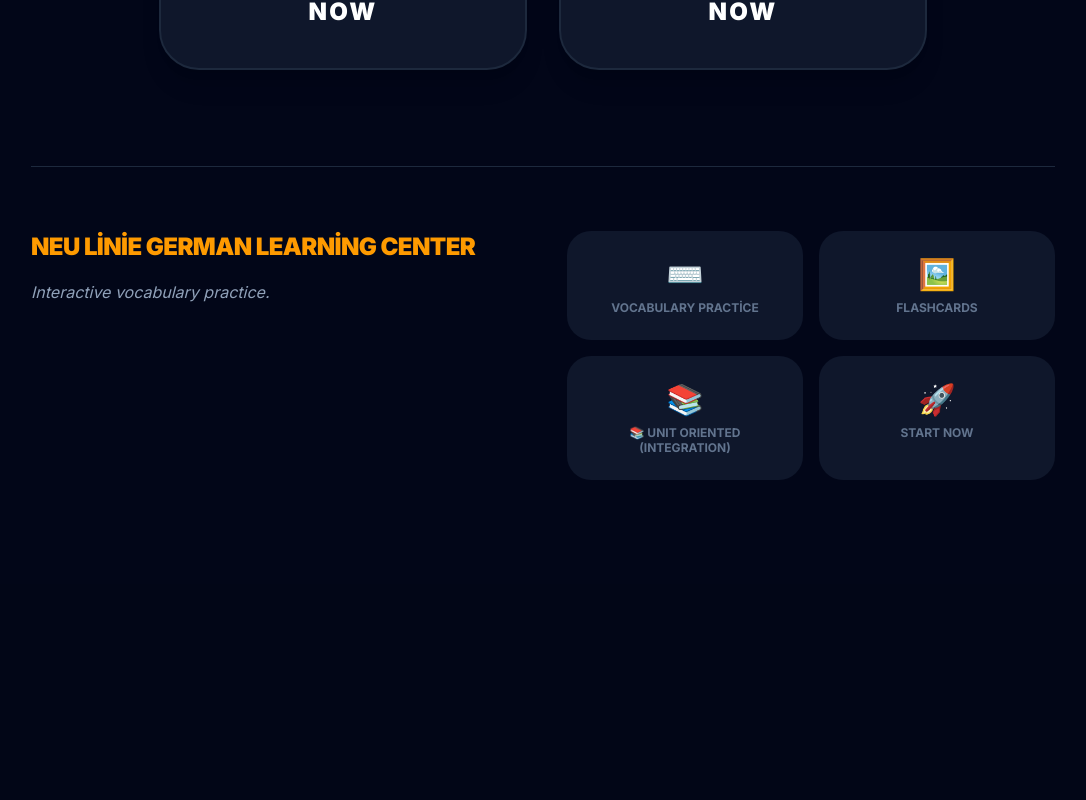
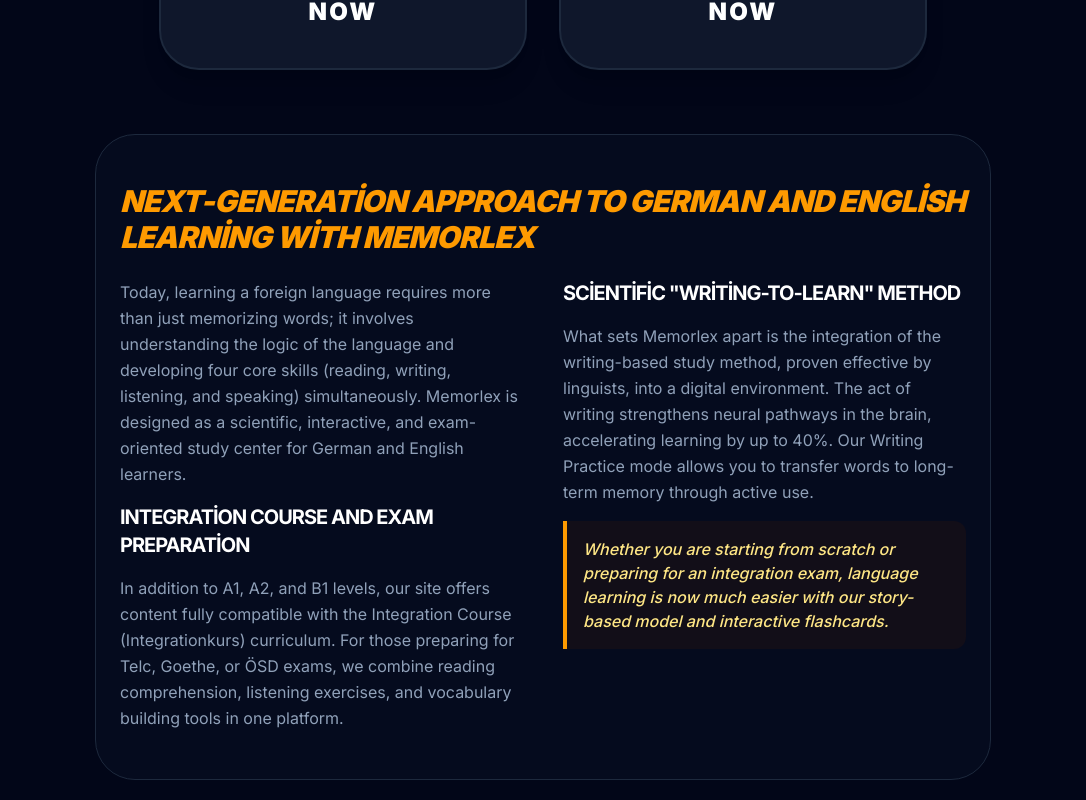
Before and after one commit to barashhelvadzhaoglu/memorlex, a Next.js app: page /en in a window 1280 px wide. Shown: the part 640-1440 px from the top of the page, without its empty margins (97-1183 px from the left). Before the commit the page ends 1224 px from the top, so only its background shows below. Built offline with nearby package versions, Linux system fonts and the light colour scheme.

Commit message:
feat: hikaye sayfasına youtube video entegrasyonu eklendi

```diff
--- a/app/[lang]/page.tsx
+++ b/app/[lang]/page.tsx
@@ -2,27 +2,18 @@
 import { getDictionary } from '@/dictionaries';
 import { Metadata } from 'next';
 
-// ✅ Desteklenen diller
 type ValidLangs = "en" | "tr" | "de" | "uk" | "es";
 
 export async function generateStaticParams() {
   return [
-    { lang: 'en' },
-    { lang: 'tr' },
-    { lang: 'de' },
-    { lang: 'uk' },
-    { lang: 'es' }
+    { lang: 'en' }, { lang: 'tr' }, { lang: 'de' }, { lang: 'uk' }, { lang: 'es' }
   ];
 }
 
 export async function generateMetadata({ params }: { params: Promise<{ lang: string }> }): Promise<Metadata> {
   const { lang } = await params;
   const dict = await getDictionary(lang as ValidLangs);
-
-  return {
-    title: `Memorlex | ${dict.title}`,
-    description: dict.description
-  };
+  return { title: `Memorlex | ${dict.title}`, description: dict.description };
 }
 
 export default async function LanguagePage({ params }: { params: Promise<{ lang: string }> }) {
@@ -34,73 +25,76 @@
 
       {/* Hero Section */}
       <section className="text-center max-w-4xl mt-16 mb-16">
-        <h1 className="text-7xl font-black mb-6 uppercase italic tracking-tighter text-amber-500">
-          Memorlex
-        </h1>
-
-        <h2 className="text-2xl md:text-3xl font-bold mb-6 leading-tight">
-          {dict.home?.title}
-        </h2>
-
-        <p className="text-slate-500 dark:text-slate-400 font-bold mb-8 uppercase tracking-widest text-sm">
-          {dict.home?.sub}
-        </p>
-
+        <h1 className="text-7xl font-black mb-6 uppercase italic tracking-tighter text-amber-500">Memorlex</h1>
+        <h2 className="text-2xl md:text-3xl font-bold mb-6 leading-tight">{dict.home?.title}</h2>
+        <p className="text-slate-500 dark:text-slate-400 font-bold mb-8 uppercase tracking-widest text-sm">{dict.home?.sub}</p>
         <div className="flex flex-wrap justify-center gap-3">
           {['A1', 'A2', 'B1', 'Integration'].map((tag) => (
-            <span key={tag} className="px-4 py-1.5 bg-amber-100 dark:bg-amber-900/40 text-amber-700 dark:text-amber-400 rounded-lg text-xs font-black uppercase">
-              #{tag}
-            </span>
+            <span key={tag} className="px-4 py-1.5 bg-amber-100 dark:bg-amber-900/40 text-amber-700 dark:text-amber-400 rounded-lg text-xs font-black uppercase">#{tag}</span>
           ))}
         </div>
       </section>
 
-      {/* Subject Selection (German / English Cards) */}
-      <div className="grid grid-cols-1 md:grid-cols-2 gap-8 w-full max-w-3xl mb-24">
-        {[
-          { id: 'german', flag: '🇩🇪' },
-          { id: 'english', flag: '🇬🇧' }
-        ].map((subject) => (
-          <Link
-            key={subject.id}
-            href={`/${lang}/${subject.id}`}
-            className="group p-10 bg-slate-50 dark:bg-slate-900 border-2 border-slate-100 dark:border-slate-800 rounded-[40px] hover:border-amber-500 transition-all shadow-xl text-center"
-          >
-            <span className="text-6xl block mb-4 group-hover:scale-110 transition-transform">
-              {subject.flag}
-            </span>
+      {/* Subject Selection */}
+      <div className="grid grid-cols-1 md:grid-cols-2 gap-8 w-full max-w-3xl mb-16">
+        {[{ id: 'german', flag: '🇩🇪' }, { id: 'english', flag: '🇬🇧' }].map((subject) => (
+          <Link key={subject.id} href={`/${lang}/${subject.id}`} className="group p-10 bg-slate-50 dark:bg-slate-900 border-2 border-slate-100 dark:border-slate-800 rounded-[40px] hover:border-amber-500 transition-all shadow-xl text-center">
+            <span className="text-6xl block mb-4 group-hover:scale-110 transition-transform">{subject.flag}</span>
             <span className="text-2xl font-black uppercase tracking-widest">
-              {/* @ts-ignore - JSON keys are dynamic */}
+              {/* @ts-ignore */}
               {dict.subjects?.[subject.id]} {dict.start}
             </span>
           </Link>
         ))}
       </div>
 
+      {/* ✅ Dinamik SEO İçeriği Bölümü */}
+      {dict.seoContent && (
+        <section className="max-w-4xl w-full py-12 px-6 bg-slate-50/50 dark:bg-slate-900/30 rounded-[40px] mb-24 border border-slate-100 dark:border-slate-800">
+          <div className="prose prose-slate dark:prose-invert max-w-none">
+            <h2 className="text-3xl font-black text-amber-500 uppercase mb-6 italic tracking-tight">
+              {dict.seoContent.title}
+            </h2>
+            <div className="grid grid-cols-1 md:grid-cols-2 gap-10 text-slate-600 dark:text-slate-400">
+              <div className="space-y-4 text-sm md:text-base">
+                <p className="leading-relaxed">{dict.seoContent.p1}</p>
+                <h3 className="text-xl font-bold text-slate-900 dark:text-white uppercase tracking-tighter">
+                  {dict.seoContent.h2_1}
+                </h3>
+                <p className="leading-relaxed">{dict.seoContent.p2}</p>
+              </div>
+              <div className="space-y-4 text-sm md:text-base">
+                <h3 className="text-xl font-bold text-slate-900 dark:text-white uppercase tracking-tighter">
+                  {dict.seoContent.h2_2}
+                </h3>
+                <p className="leading-relaxed">{dict.seoContent.p3}</p>
+                <div className="p-4 border-l-4 border-amber-500 bg-amber-50 dark:bg-amber-950/20 rounded-r-xl">
+                  <p className="italic font-medium text-amber-800 dark:text-amber-200">
+                    {dict.seoContent.footerNote}
+                  </p>
+                </div>
+              </div>
+            </div>
+          </div>
+        </section>
+      )}
+
       {/* Footer / Features Section */}
       <section className="max-w-5xl w-full grid grid-cols-1 md:grid-cols-2 gap-12 border-t border-slate-100 dark:border-slate-800 pt-16 mb-20">
         <div className="space-y-4 text-center md:text-left">
-          <h3 className="text-2xl font-black uppercase tracking-tight text-amber-500">
-            {dict.title}
-          </h3>
-          <p className="text-slate-600 dark:text-slate-400 leading-relaxed italic">
-            {dict.description}
-          </p>
+          <h3 className="text-2xl font-black uppercase tracking-tight text-amber-500">{dict.title}</h3>
+          <p className="text-slate-600 dark:text-slate-400 leading-relaxed italic">{dict.description}</p>
         </div>
-
         <div className="grid grid-cols-2 gap-4 text-center">
           {[
             { icon: '⌨️', label: dict.practice },
-            // ✅ Düzeltme: Hata veren flashcardsLabel yerine flashcards.flip veya sabit bir string kullanıldı
             { icon: '🖼️', label: (dict as any).flashcardsLabel || "Flashcards" },
             { icon: '📚', label: dict.categories?.integration },
             { icon: '🚀', label: dict.start }
           ].map((item, index) => (
             <div key={index} className="p-6 bg-slate-50 dark:bg-slate-900 rounded-3xl border border-transparent hover:border-amber-500/20 transition-colors">
               <span className="text-3xl mb-2 block">{item.icon}</span>
-              <span className="font-bold block text-[10px] md:text-xs uppercase text-slate-500 leading-tight">
-                {item.label}
-              </span>
+              <span className="font-bold block text-[10px] md:text-xs uppercase text-slate-500 leading-tight">{item.label}</span>
             </div>
           ))}
         </div>
--- a/dictionaries/de.json
+++ b/dictionaries/de.json
@@ -6,6 +6,15 @@
   "subjects": {
     "german": "Deutsch",
     "english": "Englisch"
+  },
+  "seoContent": {
+    "title": "Ein moderner Ansatz zum Deutsch- und Englischlernen mit Memorlex",
+    "p1": "Heutzutage erfordert das Erlernen einer Fremdsprache mehr als nur das Auswendiglernen von Wörtern. Es geht darum, die Logik der Sprache zu verstehen und die vier Grundfertigkeiten (Lesen, Schreiben, Hören und Sprechen) gleichzeitig zu entwickeln. Memorlex ist ein wissenschaftlich fundiertes, interaktives und prüfungsorientiertes Lernzentrum für Deutsch- und Englischlernende.",
+    "h2_1": "Integrationskurs und Prüfungsvorbereitung",
+    "p2": "Zusätzlich zu den Niveaus A1, A2 und B1 bietet unsere Seite Inhalte, die vollständig auf das Curriculum des Integrationskurses abgestimmt sind. Für die Vorbereitung auf Telc-, Goethe- oder ÖSD-Prüfungen vereinen wir Leseverständnis, Hörverbindungen und Vokabeltraining auf einer Plattform.",
+    "h2_2": "Wissenschaftliche Schreibmethode",
+    "p3": "Das Besondere an Memorlex ist die digitale Integration der schreibbasierten Lernmethode, die von Sprachwissenschaftlern als besonders effektiv eingestuft wird. Das Schreiben stärkt die neuronalen Bahnen im Gehirn und beschleunigt den Lernprozess um bis zu 40 %. Mit unserem Schreibtraining können Sie Vokabeln aktiv in Ihr Langzeitgedächtnis übertragen.",
+    "footerNote": "Egal, ob Sie Anfänger sind oder sich auf eine Integrationsprüfung vorbereiten – mit unserem geschichtenbasierten Modell und interaktiven Karteikarten wird Sprachenlernen zum Erfolg."
   },
   "levels": {
     "selectTitle": "Wählen Sie das Niveau, das Sie lernen möchten:"
@@ -27,7 +36,7 @@
   "title": "Neu Linie Deutsch-Lernzentrum",
   "description": "Interaktives Vokabeltraining.",
   "practice": "Schreibübung",
-  "flashcards": "Flashcards",
+  "flashcardsLabel": "Flashcards",
   "start": "Jetzt starten",
   "unit": {
     "description": "Wählen Sie den Lernmodus:",
--- a/dictionaries/en.json
+++ b/dictionaries/en.json
@@ -6,6 +6,15 @@
   "subjects": {
     "german": "German",
     "english": "English"
+  },
+  "seoContent": {
+    "title": "Next-Generation Approach to German and English Learning with Memorlex",
+    "p1": "Today, learning a foreign language requires more than just memorizing words; it involves understanding the logic of the language and developing four core skills (reading, writing, listening, and speaking) simultaneously. Memorlex is designed as a scientific, interactive, and exam-oriented study center for German and English learners.",
+    "h2_1": "Integration Course and Exam Preparation",
+    "p2": "In addition to A1, A2, and B1 levels, our site offers content fully compatible with the Integration Course (Integrationkurs) curriculum. For those preparing for Telc, Goethe, or ÖSD exams, we combine reading comprehension, listening exercises, and vocabulary building tools in one platform.",
+    "h2_2": "Scientific \"Writing-to-Learn\" Method",
+    "p3": "What sets Memorlex apart is the integration of the writing-based study method, proven effective by linguists, into a digital environment. The act of writing strengthens neural pathways in the brain, accelerating learning by up to 40%. Our Writing Practice mode allows you to transfer words to long-term memory through active use.",
+    "footerNote": "Whether you are starting from scratch or preparing for an integration exam, language learning is now much easier with our story-based model and interactive flashcards."
   },
   "levels": {
     "selectTitle": "Select the level you want to study:"
@@ -27,7 +36,7 @@
   "title": "Neu Linie German Learning Center",
   "description": "Interactive vocabulary practice.",
   "practice": "Vocabulary Practice",
-  "flashcards": "Flashcards",
+  "flashcardsLabel": "Flashcards",
   "start": "Start Now",
   "unit": {
     "description": "Choose the mode you want to study:",
--- a/dictionaries/es.json
+++ b/dictionaries/es.json
@@ -6,6 +6,15 @@
   "subjects": {
     "german": "Alemán",
     "english": "Inglés"
+  },
+  "seoContent": {
+    "title": "Un enfoque de nueva generación para aprender alemán e inglés con Memorlex",
+    "p1": "Hoy en día, aprender un idioma extranjero requiere más que memorizar palabras; implica comprender la lógica del lenguaje y desarrollar simultáneamente cuatro habilidades principales: lectura, escritura, escucha y habla. Memorlex está diseñado como un centro de estudio científico, interactivo y orientado a exámenes para estudiantes de alemán e inglés.",
+    "h2_1": "Curso de Integración y Preparación para Exámenes",
+    "p2": "Además de los niveles A1, A2 y B1, nuestro sitio ofrece contenido totalmente compatible con el plan de estudios del Curso de Integración (Integrationkurs). Para quienes se preparan para los exámenes Telc, Goethe o ÖSD, combinamos herramientas de comprensión lectora, ejercicios de escucha y ampliación de vocabulario en una sola plataforma.",
+    "h2_2": "Método Científico de \"Aprender Escribiendo\"",
+    "p3": "Lo que diferencia a Memorlex es la integración del método de estudio basado en la escritura, cuya eficacia ha sido demostrada por lingüistas, en un entorno digital. El acto de escribir fortalece las vías neuronales del cerebro, acelerando el aprendizaje hasta en un 40%. Nuestro modo de Práctica de Escritura le permite transferir palabras a la memoria a largo plazo mediante el uso activo.",
+    "footerNote": "Ya sea que esté comenzando desde cero o preparándose para un examen de integración, aprender idiomas es ahora mucho más fácil con nuestro modelo basado en historias y tarjetas interactivas."
   },
   "levels": {
     "selectTitle": "Selecciona el nivel que quieres estudiar:"
--- a/dictionaries/tr.json
+++ b/dictionaries/tr.json
@@ -6,6 +6,15 @@
   "subjects": {
     "german": "Almanca",
     "english": "İngilizce"
+  },
+  "seoContent": {
+    "title": "Memorlex ile Almanca ve İngilizce Öğreniminde Yeni Nesil Yaklaşım",
+    "p1": "Günümüzde yabancı dil öğrenmek, sadece kelime ezberlemekten öte, dilin mantığını kavramayı ve dört temel beceriyi (okuma, yazma, dinleme, konuşma) eş zamanlı geliştirmeyi gerektirir. Memorlex, özellikle Almanca ve İngilizce öğrenenler için bilimsel temellere dayanan, interaktif ve sınav odaklı bir çalışma merkezi olarak tasarlanmıştır.",
+    "h2_1": "Entegrasyon Kursu ve Sınav Hazırlığı",
+    "p2": "Sitemiz, Almanca öğreniminde hayati önem taşıyan A1, A2 ve B1 seviyelerine ek olarak, Entegrasyon Kursu (Integrationkurs) müfredatına tam uyumlu içerikler sunar. Telc, Goethe veya ÖSD sınavlarına hazırlananlar için okuduğunu anlama, dinleme alıştırmaları ve kelime dağarcığı geliştirme araçlarını tek platformda birleştiriyoruz.",
+    "h2_2": "Bilimsel \"Yazarak Çalışma\" Metodu",
+    "p3": "Memorlex'i diğer platformlardan ayıran en önemli özellik, dil bilimciler tarafından etkinliği kanıtlanmış olan yazarak çalışma metodunu dijital ortama entegre etmiş olmasıdır. Yazma eylemi beyindeki nöral yolları güçlendirerek öğrenmeyi %40'a kadar hızlandırır. Sitemizdeki Yazma Pratiği modu sayesinde kelimeleri aktif olarak kullanarak kalıcı hafızanıza aktarabilirsiniz.",
+    "footerNote": "İster sıfırdan başlıyor olun, ister entegrasyon sınavına hazırlanıyor olun; hikaye tabanlı öğrenme modeli ve interaktif flashcard sistemiyle dil öğrenmek artık çok daha kolay."
   },
   "levels": {
     "selectTitle": "Çalışmak istediğiniz seviyeyi seçin:"
--- a/dictionaries/uk.json
+++ b/dictionaries/uk.json
@@ -6,6 +6,15 @@
   "subjects": {
     "german": "Німецька",
     "english": "Англійська"
+  },
+  "seoContent": {
+    "title": "Нове покоління підходу до вивчення німецької та англійської мов з Memorlex",
+    "p1": "Сьогодні вивчення іноземної мови вимагає більше, ніж просто запам'ятовування слів; воно передбачає розуміння логіки мови та одночасний розвиток чотирьох основних навичок: читання, письма, аудіювання та говоріння. Memorlex розроблений як науковий, інтерактивний та орієнтований на іспити навчальний центр для тих, хто вивчає німецьку та англійську мови.",
+    "h2_1": "Інтеграційний курс та підготовка до іспитів",
+    "p2": "Окрім рівнів A1, A2 та B1, наш сайт пропонує контент, повністю сумісний із навчальною програмою інтеграційного курсу (Integrationkurs). Для тих, хто готується до іспитів Telc, Goethe або ÖSD, ми поєднуємо інструменти для розуміння прочитаного, вправи з аудіювання та розширення словникового запасу на одній платформі.",
+    "h2_2": "Науковий метод «навчання через письмо»",
+    "p3": "Що відрізняє Memorlex, так це інтеграція методу навчання на основі письма, ефективність якого доведена лінгвістами, у цифрове середовище. Процес письма зміцнює нейронні шляхи в мозку, прискорюючи навчання до 40%. Наш режим письмової практики дозволяє переносити слова в довготривалу пам'ять через активне використання.",
+    "footerNote": "Незалежно від того, починаєте ви з нуля чи готуєтеся до інтеграційного іспиту, вивчати мови тепер набагато легше завдяки нашій моделі на основі історій та інтерактивним карткам."
   },
   "levels": {
     "selectTitle": "Оберіть рівень, який ви хочете вивчати:"
@@ -27,7 +36,7 @@
   "title": "Neu Linie Центр вивчення німецької мови",
   "description": "Інтерактивні словникові вправи.",
   "practice": "Письмова практика",
-  "flashcards": "Картки",
+  "flashcardsLabel": "Картки",
   "start": "Почати зараз",
   "unit": {
     "description": "Оберіть режим навчання:",
```
